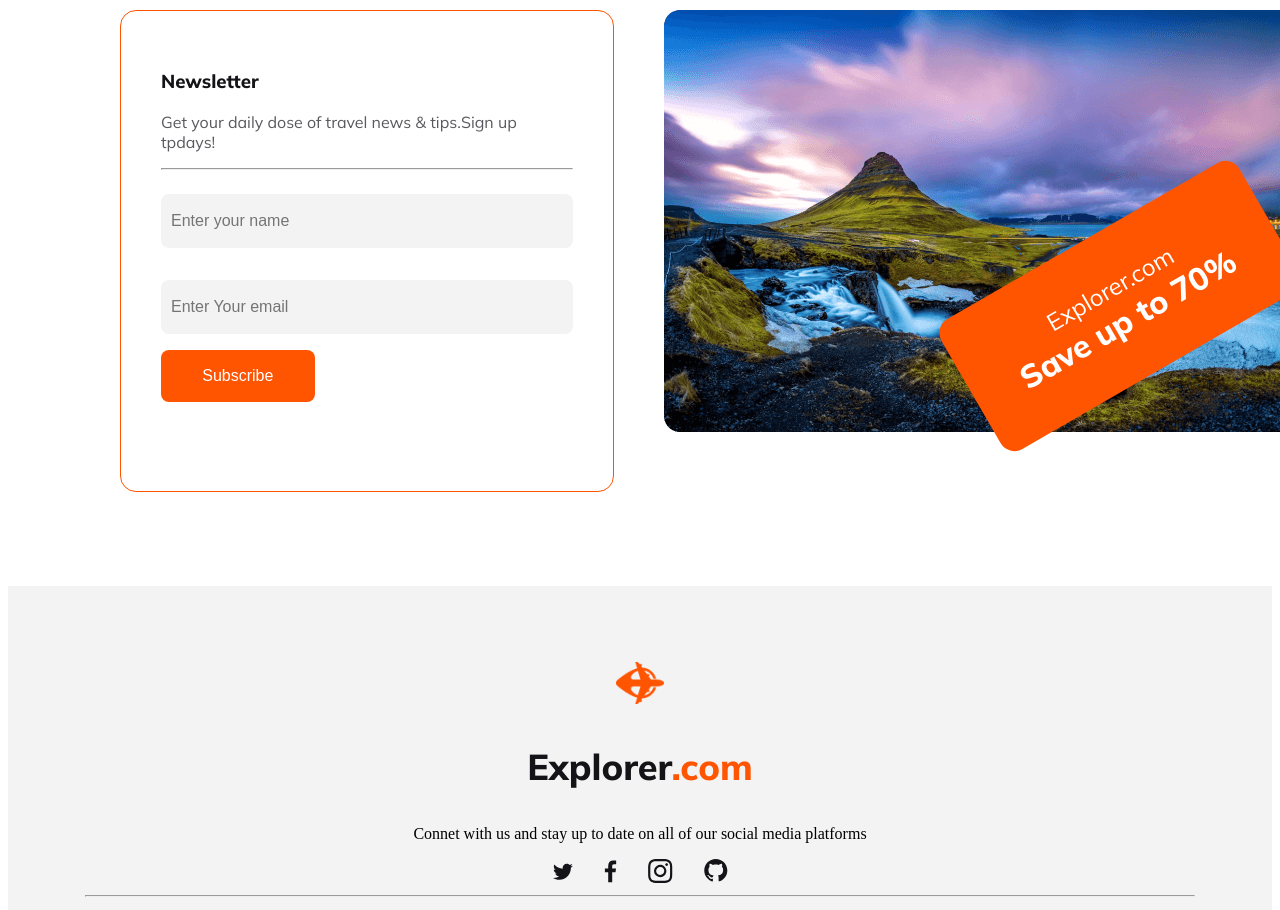
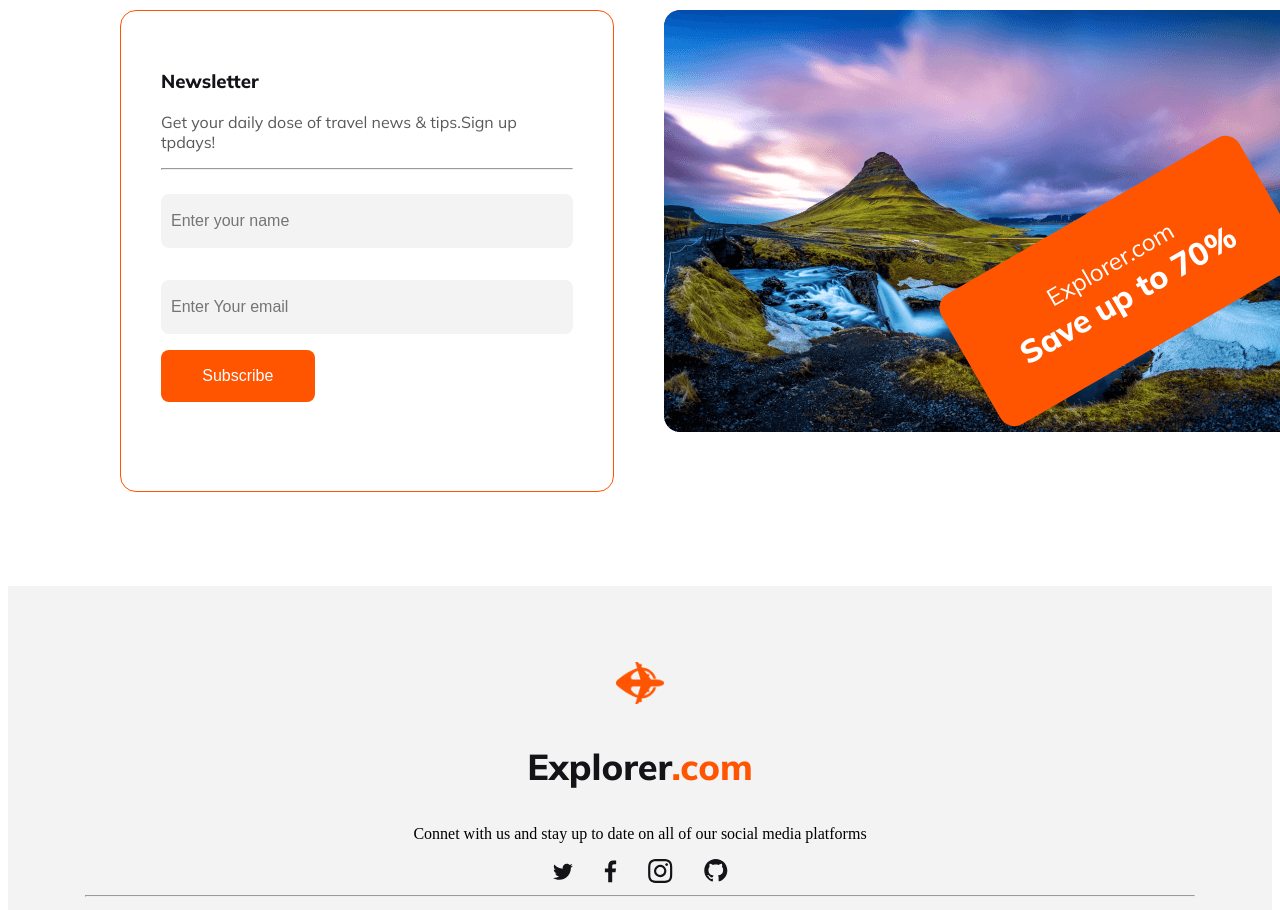
Before and after one commit to samwaseee/Res-Hero-Travel, a plain HTML site: page index.html in a window 1280 px wide. Shown: the part 5180-6090 px from the top of the page. Drawn offline with Linux system fonts and the light colour scheme.

Commit message:
discount fixed

```diff
--- a/styel/index.css
+++ b/styel/index.css
@@ -299,7 +299,7 @@ button {
     max-width: 50vw;
     max-height: 120px;
     position: relative;
-    top: -16vw;
+    top: -230px;
     left: 22.22vw;
     transform: rotate(-30deg);
     border-radius: 16px;
```
